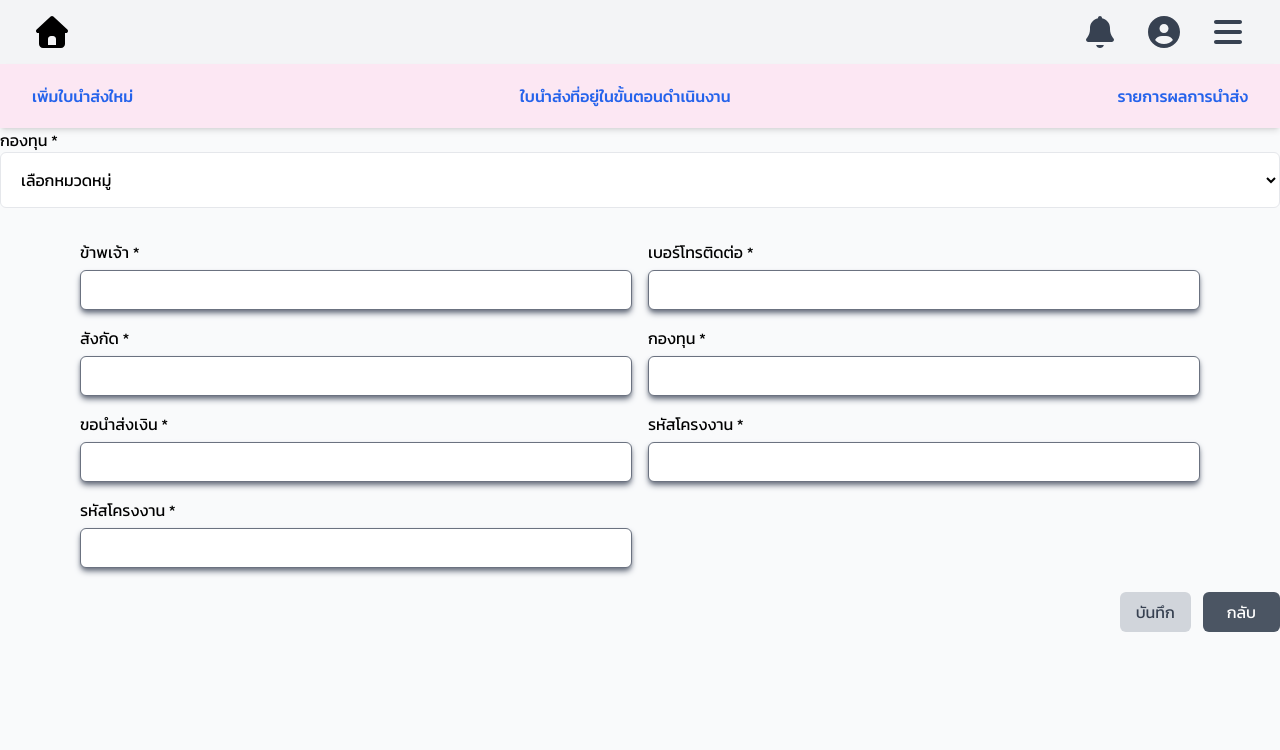
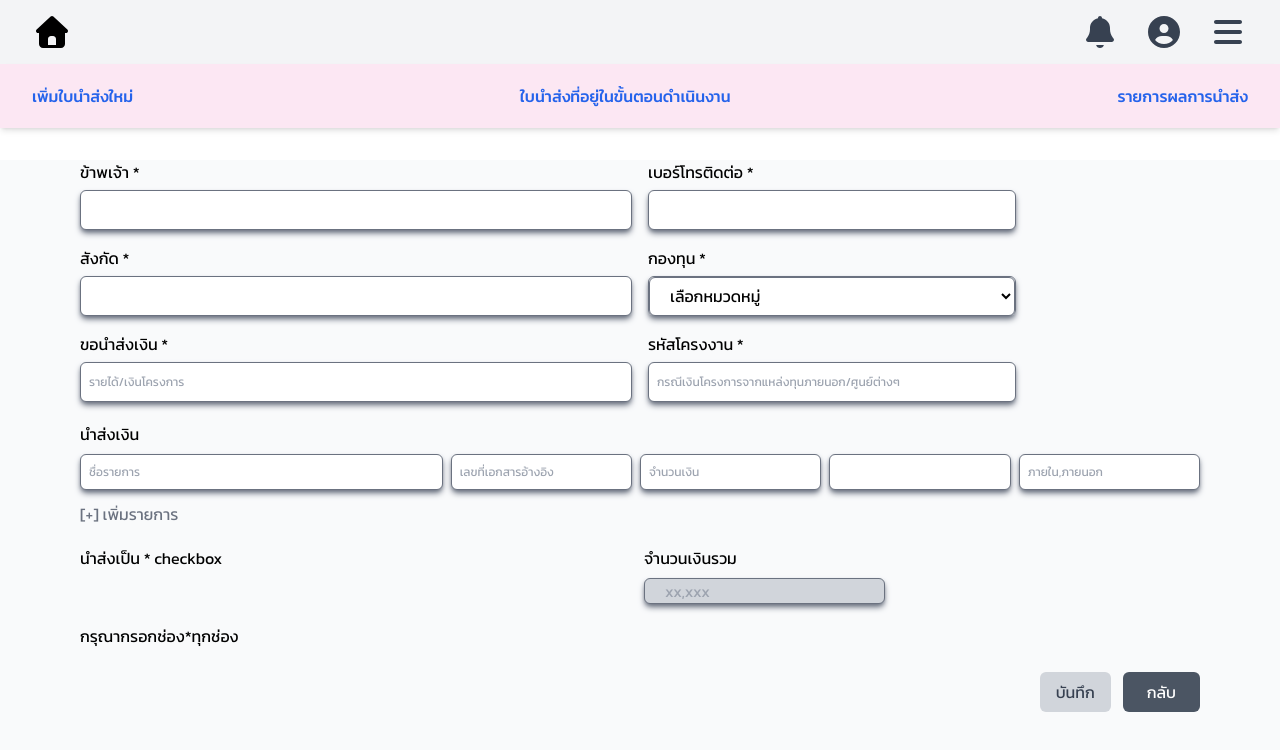
Before and after one commit to rinInwza007/demo_ui, a Vue app: page /createblade in a window 1280 px wide. Shown: the top 750 px of the page. Built offline with nearby package versions, Linux system fonts and the light colour scheme.

Commit message:
หน้าเพิ่มใบนำส่งใหม่
สามารถเพิ่มรายการได้

```diff
--- a/src/components/input/select.vue
+++ b/src/components/input/select.vue
@@ -7,7 +7,7 @@
     <select
       :value="modelValueString"
       @change="onChange"
-      class="h-14 rounded-md border border-gray-200 dark:border-[#172036] bg-white dark:bg-[#0c1427] px-4 block w-full outline-none cursor-pointer transition-all focus:border-primary-500"
+      class="h-[39px] rounded-md border border-gray-500 bg-white dark:bg-[#ffffff] px-4 block w-full outline-none cursor-pointer transition-all focus:border-primary-500"
     >
       <!-- ถ้ามี placeholder ให้แสดงเป็น option แรก ค่าจะเป็น empty string -->
       <option v-if="placeholder" value="">{{ placeholder }}</option>
--- a/src/pages/createblade.vue
+++ b/src/pages/createblade.vue
@@ -4,68 +4,151 @@
     <Navbar class="fixed top-0 left-0 w-full z-50" />
     <SecondNavbar class="fixed top-16 left-0 w-full z-40" />
 
-    <!-- container หลัก -->
-
-        <div class="mt-32">
-          กองทุน *
-          <Selects
-            v-model="category"
-            :options="['กอง1', 'กอง2', 'กอง3', 'กอง4']"
-            placeholder="เลือกหมวดหมู่"
-            value-type="string"
-          />
-        </div>
-      <!-- action buttons -->
-      <section class="mt-8">
-        <div class="grid grid-cols-1 lg:grid-cols-2 gap-4 mx-20 ">
+    <section class="mt-40 mx-20">
+      <div class="grid grid-cols-1 lg:grid-cols-2 gap-4 ">
         <div>
           <div class="flex flex-col gap-1.5">
             <span>ข้าพเจ้า *</span>
-              <input class="border border-gray-500 rounded-md h-10 shadow-md  shadow-gray-500" type="text" />
+            <input
+              class="border border-gray-500 rounded-md h-10 shadow-md shadow-gray-500 px-2 text-xs placeholder:text-xs"
+              type="text"
+            />
           </div>
         </div>
         <div>
-            <div class="flex flex-col gap-1.5">
+          <div class="flex flex-col gap-1.5 w-8/12" >
             <span>เบอร์โทรติดต่อ *</span>
-              <input class="border border-gray-500 rounded-md h-10 shadow-md  shadow-gray-500" type="text" />
+            <input
+              class="border border-gray-500 rounded-md h-10 shadow-md shadow-gray-500 px-2 text-xs placeholder:text-xs"
+              type="text"
+            />
           </div>
         </div>
         <div>
           <div class="flex flex-col gap-1.5">
             <span>สังกัด *</span>
             <div class="flex flex-col gap-0.5">
-                <input class="border border-gray-500 rounded-md h-10 shadow-md  shadow-gray-500" type="text" />
+              <input
+                class="border border-gray-500 rounded-md h-10 shadow-md shadow-gray-500 px-2 text-xs placeholder:text-xs"
+                type="text"
+              />
             </div>
           </div>
         </div>
         <div>
-            <div class="flex flex-col gap-1.5">
+          <div class="flex flex-col gap-1.5 w-8/12">
             <span>กองทุน *</span>
-              <input class="border border-gray-500 rounded-md h-10 shadow-md  shadow-gray-500" type="text" />
+            <Selects
+              class="border border-gray-500 rounded-md h-10 shadow-md shadow-gray-500"
+              type="text"
+              v-model="category"
+              :options="['กองทุนที่ 1', 'กองทุนที่ 2', 'กองทุนที่ 3', 'กองทุนที่ 4']"
+              placeholder="เลือกหมวดหมู่"
+              value-type="string"
+            />
           </div>
         </div>
         <div>
           <div class="flex flex-col gap-1.5">
             <span>ขอนำส่งเงิน *</span>
-              <input class="border border-gray-500 rounded-md h-10 shadow-md  shadow-gray-500" type="text" />
+            <input
+              class="border border-gray-500 rounded-md h-10 shadow-md shadow-gray-500 px-2 text-xs placeholder:text-xs"
+              type="text"
+              placeholder="รายได้/เงินโครงการ "
+            />
           </div>
         </div>
         <div>
-            <div class="flex flex-col gap-1.5">
+          <div class="flex flex-col gap-1.5 w-8/12">
             <span>รหัสโครงงาน *</span>
-              <input class="border border-gray-500 rounded-md h-10 shadow-md  shadow-gray-500" type="text" />
+            <input
+              class="border border-gray-500 rounded-md h-10 shadow-md shadow-gray-500 px-2 text-xs placeholder:text-xs"
+              type="text"
+              placeholder="กรณีเงินโครงการจากแหล่งทุนภายนอก/ศูนย์ต่างๆ"
+            />
           </div>
-          </div>
-          <div>
-            <div class="flex flex-col gap-1.5">
-              <span>รหัสโครงงาน *</span>
-              <input class="border border-gray-500 rounded-md h-10 shadow-md  shadow-gray-500" type="text" />
         </div>
       </div>
 
+      <div class="gap-2 flex flex-col mt-5">
+        <div>นำส่งเงิน</div>
+
+        <div class="flex flex-col gap-2">
+          <div
+            v-for="(row, index) in morelist"
+            :key="index"
+            class="grid grid-cols-1 xl:grid-cols-[2fr_1fr_1fr_1fr_1fr] gap-2 h-9"
+          >
+            <input
+              class="border border-gray-500 px-2 rounded-md shadow-md shadow-gray-500 text-xs placeholder:text-xs ;"
+              v-model="row.item"
+              type="text"
+              placeholder="ชื่อรายการ"
+            />
+              <input
+              class="border border-gray-500 px-2 rounded-md shadow-md shadow-gray-500 text-xs placeholder:text-xs ;"
+              v-model="row.ref"
+              type="text"
+              placeholder="เลขที่เอกสารอ้างอิง"
+              />
+              <input
+              class="border border-gray-500 px-2 rounded-md shadow-md shadow-gray-500 text-xs placeholder:text-xs "
+              v-model="row.amount"
+              type="number"
+              placeholder="จำนวนเงิน"
+              />
+              <input
+              class="border border-gray-500 px-2 rounded-md shadow-md shadow-gray-500 text-xs placeholder:text-xs"
+              v-model="row.note"
+              type="text"
+              />
+            <input
+              class="border border-gray-500 px-2 rounded-md shadow-md shadow-gray-500 text-xs placeholder:text-xs"
+              v-model="row.type"
+              type="text"
+              placeholder="ภายใน,ภายนอก"
+            />
           </div>
+        </div>
+      </div>
+
+      <div>
+        <div>
+          <button
+            class="mt-3 text-gray-500"
+            @click="
+              morelist.push({
+                item: '',
+                ref: '',
+                amount: '',
+                note: '',
+                type: '',
+              })
+            "
+          >
+            [+] เพิ่มรายการ
+          </button>
+        </div>
+      </div>
+
+      <div class="mt-5">
+        <div class="grid grid-cols-1 xl:grid-cols-2 gap-2 items-start">
+          <div>นำส่งเป็น * checkbox</div>
+          <div>
+            <div>จำนวนเงินรวม</div>
+            <input class="mt-2 bg-gray-300 border border-gray-500 px-5 rounded-md shadow-md shadow-gray-500" type="number" placeholder="xx,xxx" />
+          </div>
+        </div>
+      </div>
+
+      <div class="mt-5">
+        <div>กรุณากรอกช่อง*ทุกช่อง
+        </div>
+      </div>
+
     </section>
-      <div class="mt-6 flex justify-end gap-3">
+
+    <div class="mt-6 flex justify-end gap-3 mx-20">
       <button class="px-4 py-2 rounded-md bg-gray-300 text-gray-700 hover:bg-green-300">
         บันทึก
       </button>
@@ -78,6 +161,17 @@
 import Navbar from '@/components/bar/navbar.vue'
 import SecondNavbar from '@/components/bar/secoudnavbar.vue'
 import Selects from '@/components/input/select.vue'
+import { ref } from 'vue'
+
+const morelist = ref([
+  {
+    item: '',
+    ref: '',
+    amount: '',
+    note: '',
+    type: '',
+  },
+])
 </script>
 
 <style scoped></style>
```
Lines whose indentation alone changed are shown as unchanged.
